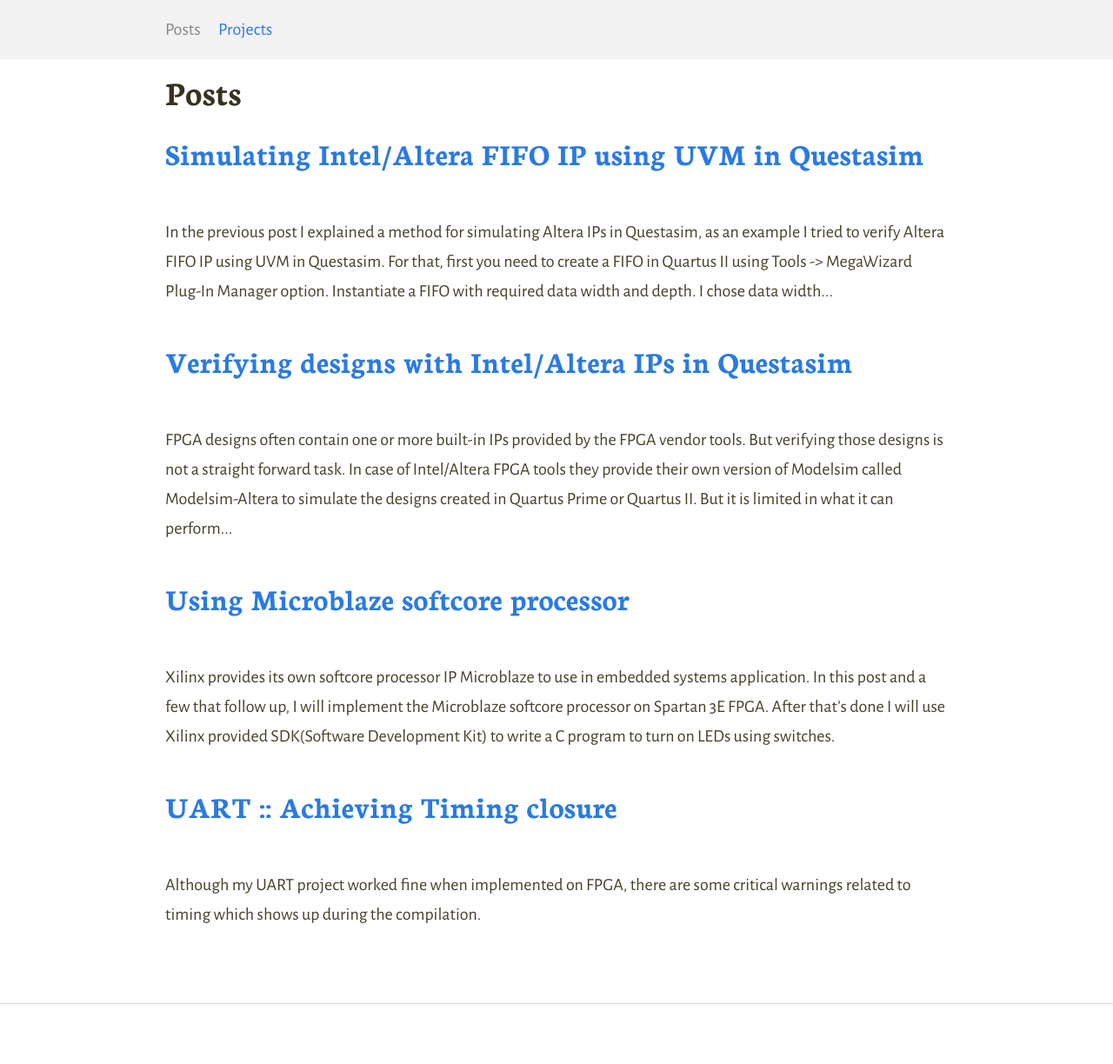
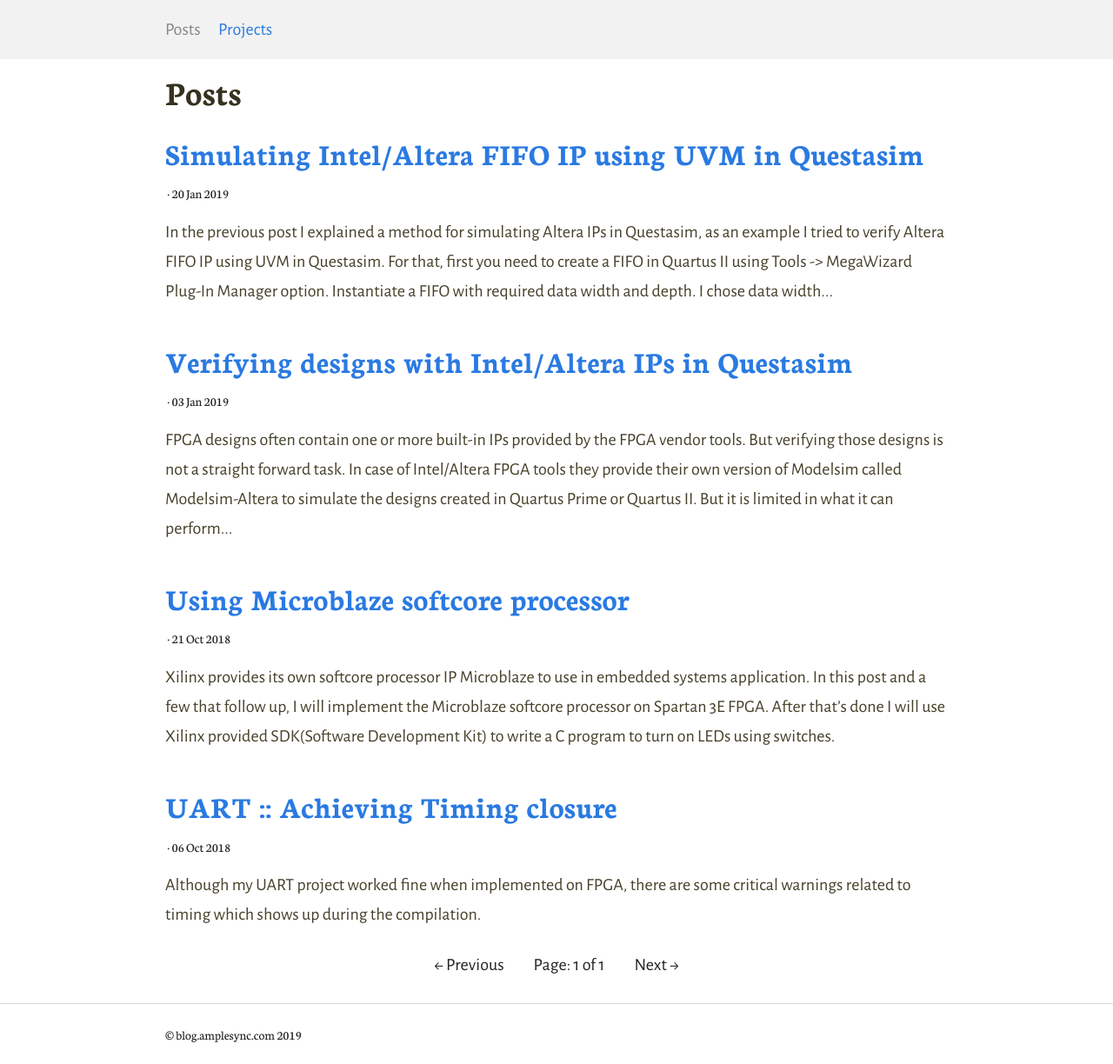
Before and after one commit to AmpleSync/amplesync.github.io, a Jekyll site: the page built from index.html, in a window 1280 px wide. Shown: the whole page at 87% size. Built offline with Jekyll 4.4.1, drawn with Linux system fonts in a browser that asks for light colours; the list of posts is cut into pages by our own code.

Commit message:
Update _colors.scss

```diff
--- a/_sass/_colors.scss
+++ b/_sass/_colors.scss
@@ -3,7 +3,7 @@ $bodyColour: #46412A;
 $headingColour: darken($bodyColour, 5%);
 $linkColour: #2a7ae2;
 $hoverColour: darken($linkColour, 10%);
-$captionColour: #fff; //lighten($headingColour, 40%);
+$captionColour: #222; //lighten($headingColour, 40%);
 $white: #fff;
 
 $backgroundColour: #ffffff; //#ffefc8;
```
